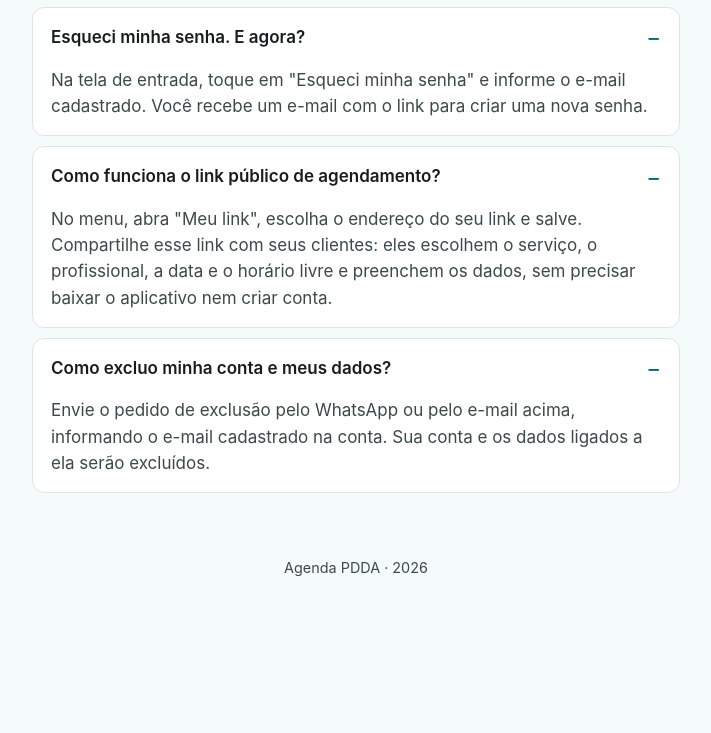
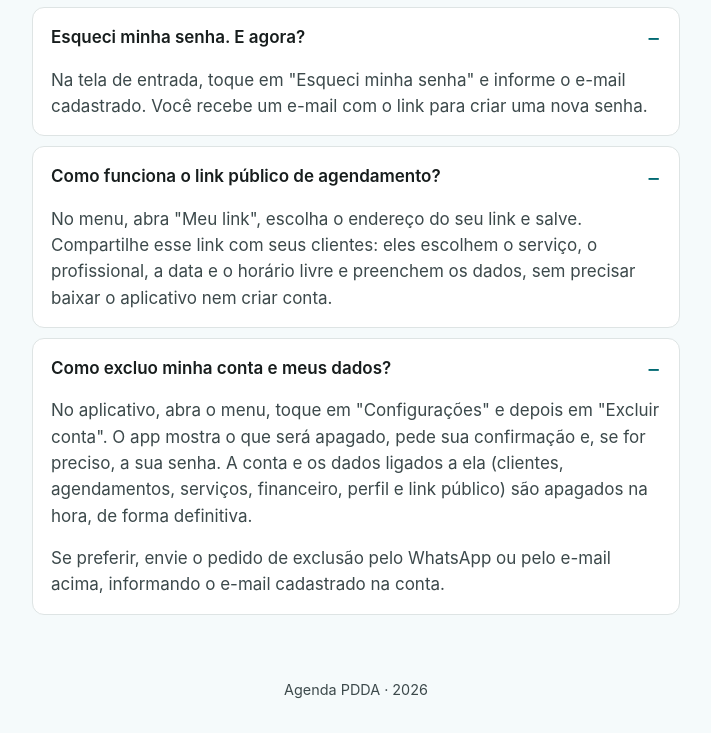
Before and after one commit to thiagobenine/agendapdda-suporte, a plain HTML site: page index.html in a window 1280 px wide. Shown: the part 870-1603 px from the top of the page, without its empty margins (284-995 px from the left). Before the commit the page ends 1482 px from the top, so only its background shows below. Drawn offline with Linux system fonts and the light colour scheme.

Commit message:
Suporte: caminho para excluir a conta pelo app

```diff
--- a/index.html
+++ b/index.html
@@ -100,7 +100,8 @@
 
     <details open>
       <summary>Como excluo minha conta e meus dados?</summary>
-      <p>Envie o pedido de exclusão pelo WhatsApp ou pelo e-mail acima, informando o e-mail cadastrado na conta. Sua conta e os dados ligados a ela serão excluídos.</p>
+      <p>No aplicativo, abra o menu, toque em "Configurações" e depois em "Excluir conta". O app mostra o que será apagado, pede sua confirmação e, se for preciso, a sua senha. A conta e os dados ligados a ela (clientes, agendamentos, serviços, financeiro, perfil e link público) são apagados na hora, de forma definitiva.</p>
+      <p>Se preferir, envie o pedido de exclusão pelo WhatsApp ou pelo e-mail acima, informando o e-mail cadastrado na conta.</p>
     </details>
   </section>
 </main>
```
